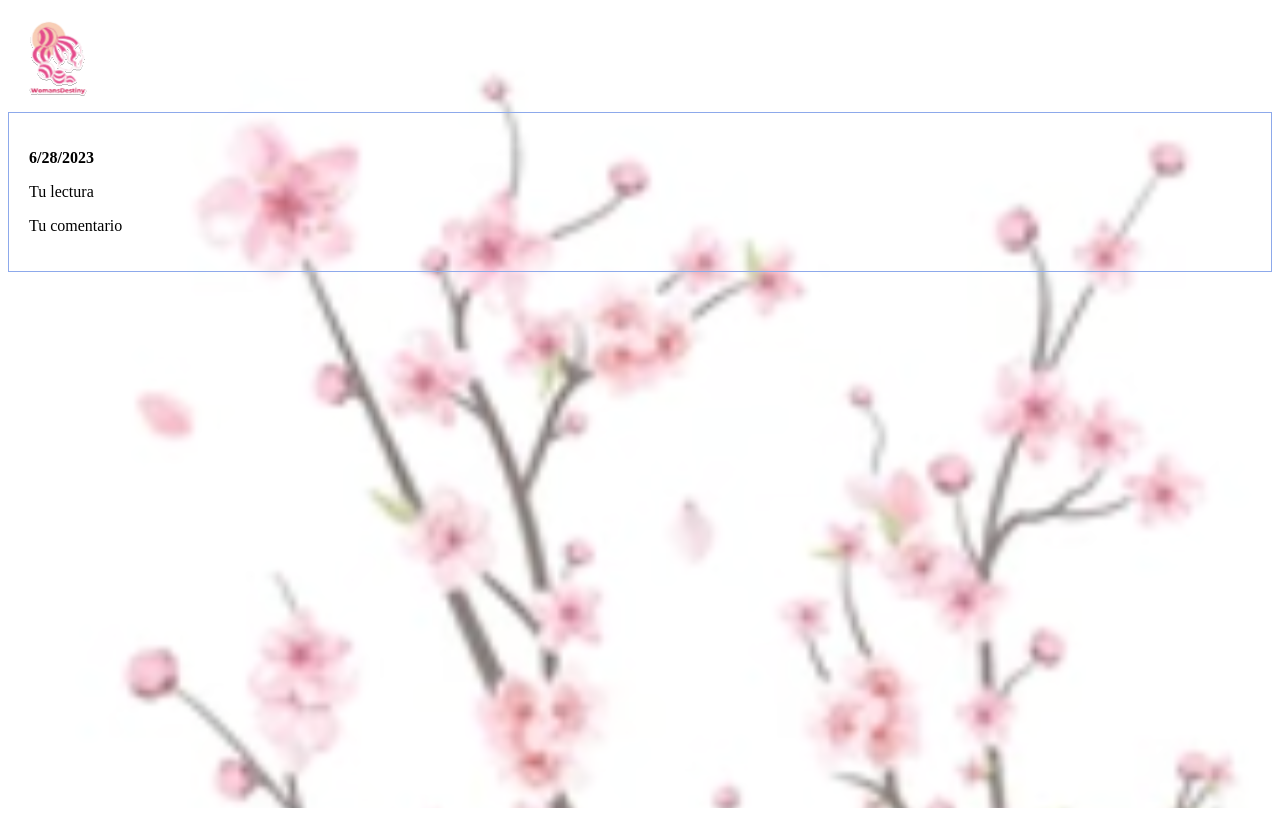
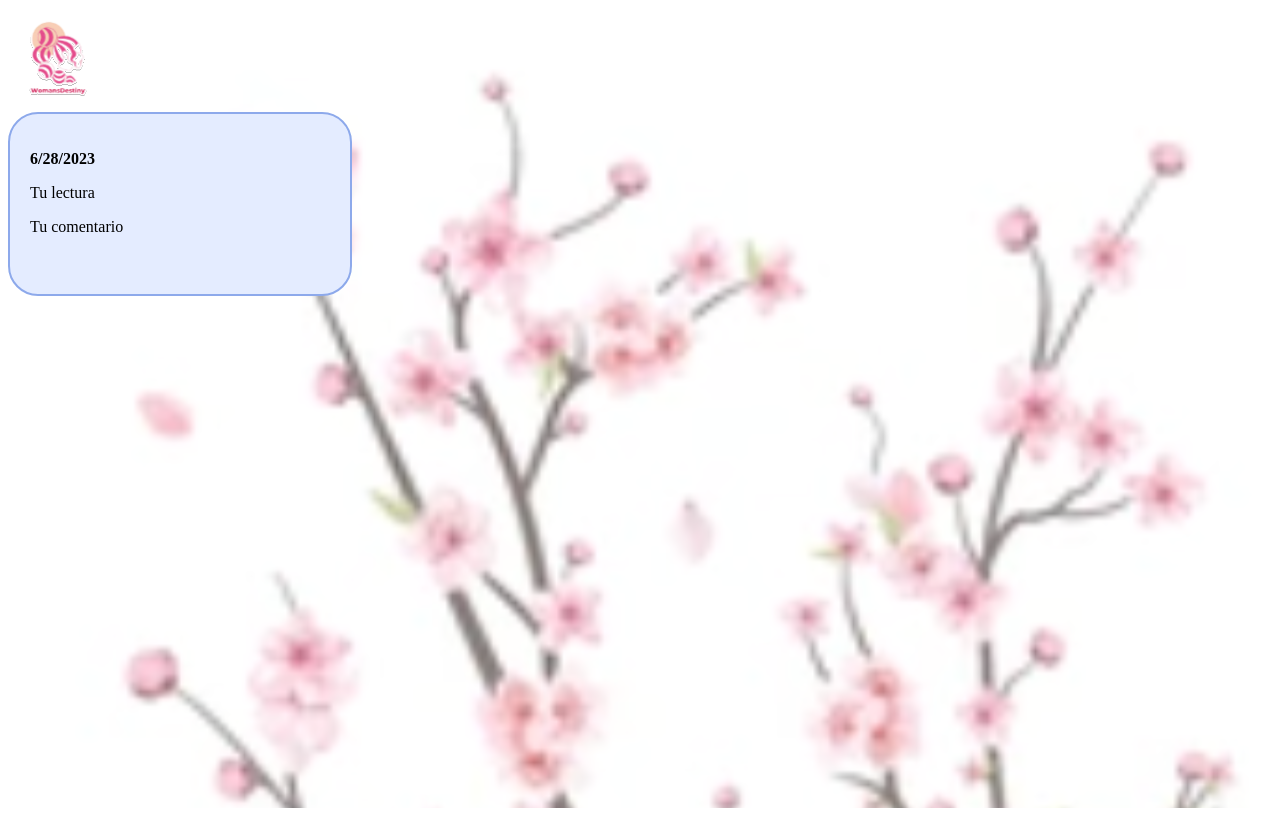
Before and after one commit to Womans-Destiny/Sakura_Tarot, a React (Vite) app in the folder app/: page /favorites in a window 1280 px wide. Built offline with nearby package versions, Linux system fonts and the light colour scheme.

Commit message:
window-css

```diff
--- a/app/src/components/Window/window.css
+++ b/app/src/components/Window/window.css
@@ -1,4 +1,8 @@
 .window {
-    border: 1px solid #8DA9EB;
-    padding: 20px;
-  }
+  padding: 20px;
+  width: 300px;
+  height: 140px;
+  background-color: #E4ECFF;
+  border: 2px solid #8DA9EB;
+  border-radius: 30px;
+}
```
Also changed, not shown: app/src/components/Window/window.jsx (+3 -4 lines).
